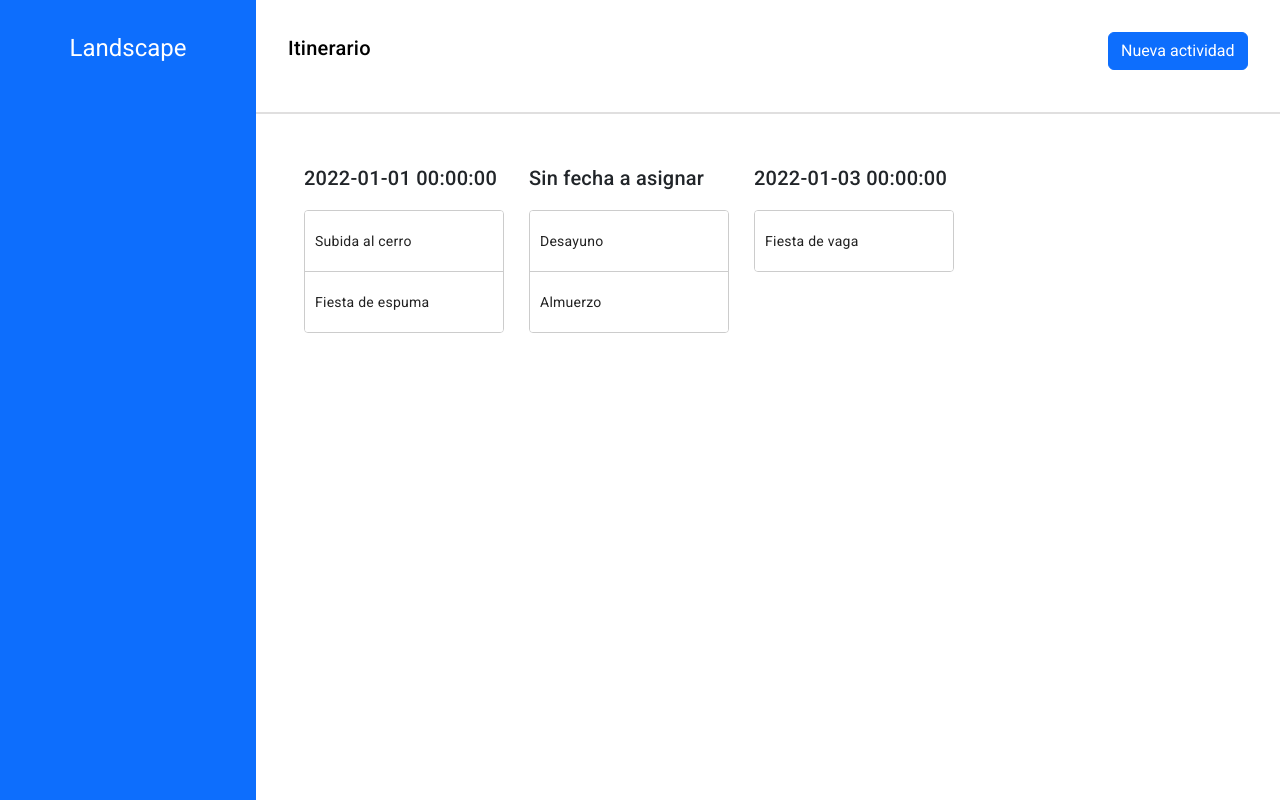
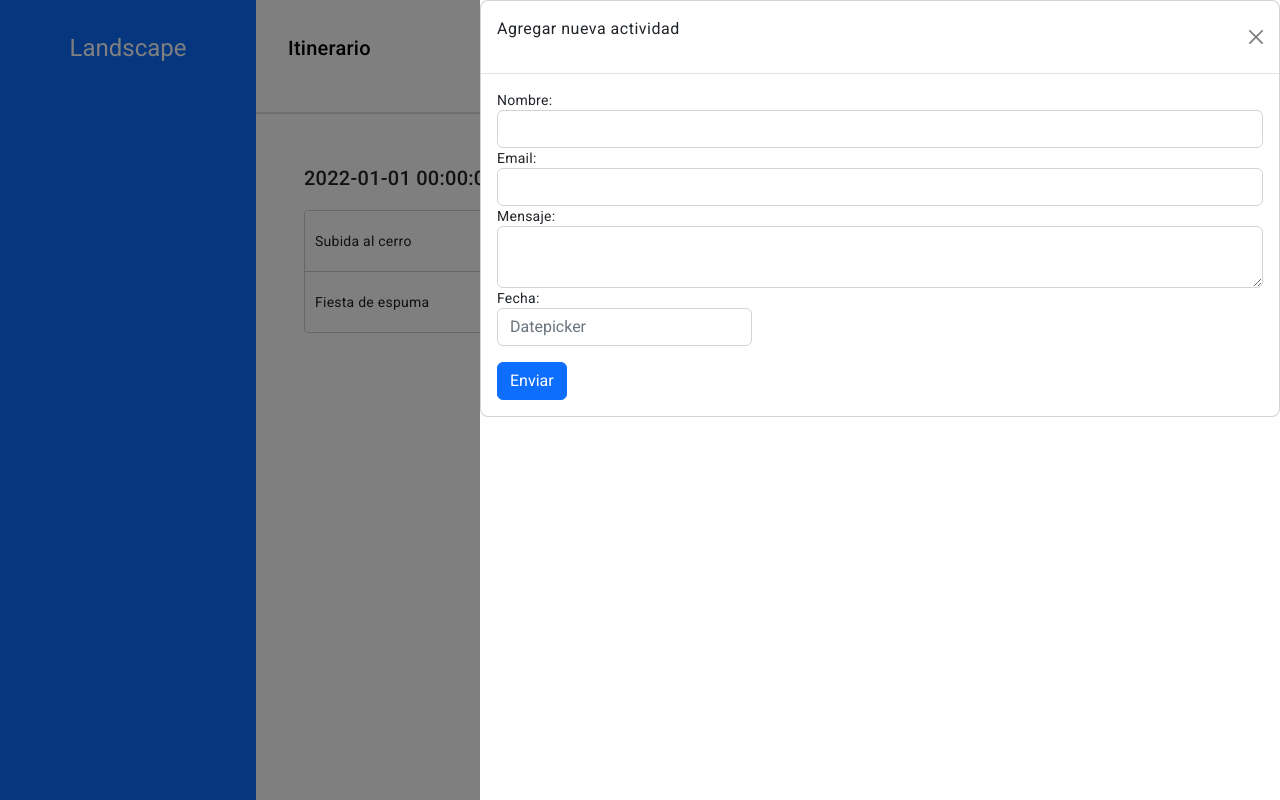
Before and after one commit to DannyDC94/itinerary, an Angular app: page /task in a window 1280 px wide. Both pictures are taken after a click on the button "Nueva actividad". Built offline with nearby package versions, Linux system fonts and the light colour scheme.

Commit message:
Add create task and modal

```diff
--- a/package.json
+++ b/package.json
@@ -21,6 +21,7 @@
     "@angular/platform-browser-dynamic": "^16.2.0",
     "@angular/router": "^16.2.0",
     "bootstrap": "^5.2.3",
+    "luxon": "^3.4.3",
     "ngx-bootstrap": "^11.0.2",
     "rxjs": "~7.8.0",
     "tslib": "^2.3.0",
--- a/src/app/task/task.component.html
+++ b/src/app/task/task.component.html
@@ -4,7 +4,7 @@
       <h2>Itinerario</h2>
     </div>
     <div class="col-2">
-      <button type="button" class="btn btn-primary">
+      <button type="button" class="btn btn-primary" (click)="showChildModal()">
         Nueva actividad
       </button>
     </div>
@@ -27,3 +27,47 @@
     </div>
   </div>
 </main>
+
+
+<!--Modal-->
+<div bsModal #childModal="bs-modal" class="modal fade" tabindex="-1"
+     role="dialog" aria-labelledby="dialog-child-name">
+  <div class="modal-dialog modal-lg full-screen-modal">
+    <div class="modal-content">
+      <div class="modal-header">
+        <h4 id="dialog-child-name" class="modal-title pull-left">Agregar nueva actividad</h4>
+        <button type="button" class="close pull-right btn-close" aria-label="Close" (click)="hideChildModal()">
+          <span aria-hidden="true" class="visually-hidden">&times;</span>
+        </button>
+      </div>
+      <div class="modal-body">
+        <form (ngSubmit)="submitForm()" #contactForm="ngForm">
+          <div class="form-group">
+            <label for="name">Nombre:</label>
+            <input type="text" id="name" name="name" class="form-control" [(ngModel)]="formData.name" required>
+          </div>
+          <div class="form-group">
+            <label for="email">Email:</label>
+            <input type="email" id="email" name="email" class="form-control" [(ngModel)]="formData.email" required>
+          </div>
+          <div class="form-group">
+            <label for="message">Mensaje:</label>
+            <textarea id="message" name="message" class="form-control" [(ngModel)]="formData.message" required></textarea>
+          </div>
+          <div class="form-group">
+            <label for="message">Fecha:</label>
+            <div class="col-xs-12 col-12 col-md-4 form-group mb-3">
+              <input type="text"
+                     placeholder="Datepicker"
+                     class="form-control"
+                     bsDatepicker
+                     [bsConfig]="{ isAnimated: true }">
+            </div>
+<!--            <textarea id="fecha" name="message" class="form-control" [(ngModel)]="formData.dateFrom" required></textarea>-->
+          </div>
+          <button type="submit" class="btn btn-primary">Enviar</button>
+        </form>
+      </div>
+    </div>
+  </div>
+</div>
--- a/src/app/task/task.component.scss
+++ b/src/app/task/task.component.scss
@@ -137,3 +137,13 @@ main {
 .example-list.cdk-drop-list-dragging .example-box:not(.cdk-drag-placeholder) {
   transition: transform 250ms cubic-bezier(0, 0, 0.2, 1);
 }
+
+.full-screen-modal {
+  height: 100vh !important;
+  width: 100vw !important;
+  top: 0;
+  left: 0;
+  margin: 0;
+  background-color: #ffffff;
+  float: right;
+}
--- a/src/app/task/task.component.ts
+++ b/src/app/task/task.component.ts
@@ -1,5 +1,5 @@
-import { Component } from '@angular/core';
-import {NgFor} from '@angular/common';
+import { Component, ViewChild } from '@angular/core';
+import { ModalDirective } from 'ngx-bootstrap/modal';
 import {
   CdkDragDrop,
   CdkDrag,
@@ -16,6 +16,8 @@ import {
 })
 
 export class TaskComponent {
+  @ViewChild('childModal', { static: false }) childModal?: ModalDirective;
+  formData: { name: string, email: string, message: string, dateFrom:string } = { name: '', email: '', message: '', dateFrom: '' };
   todo = ['Get to work', 'Pick up groceries', 'Go home', 'Fall asleep'];
   done = ['Get up', 'Brush teeth', 'Take a shower', 'Check e-mail', 'Walk dog'];
   list: any[] = [];
@@ -96,4 +98,17 @@ export class TaskComponent {
     })
     console.log(this.list);
   }
+
+  submitForm() {
+    // Aquí puedes manejar el envío del formulario
+    console.log('Formulario enviado:', this.formData);
+  }
+
+  showChildModal(): void {
+    this.childModal?.show();
+  }
+
+  hideChildModal(): void {
+    this.childModal?.hide();
+  }
 }
```
Also changed, not shown: src/app/app.module.ts (+7 -2 lines), 1 other file (tests, documents, lock files or other folders).
